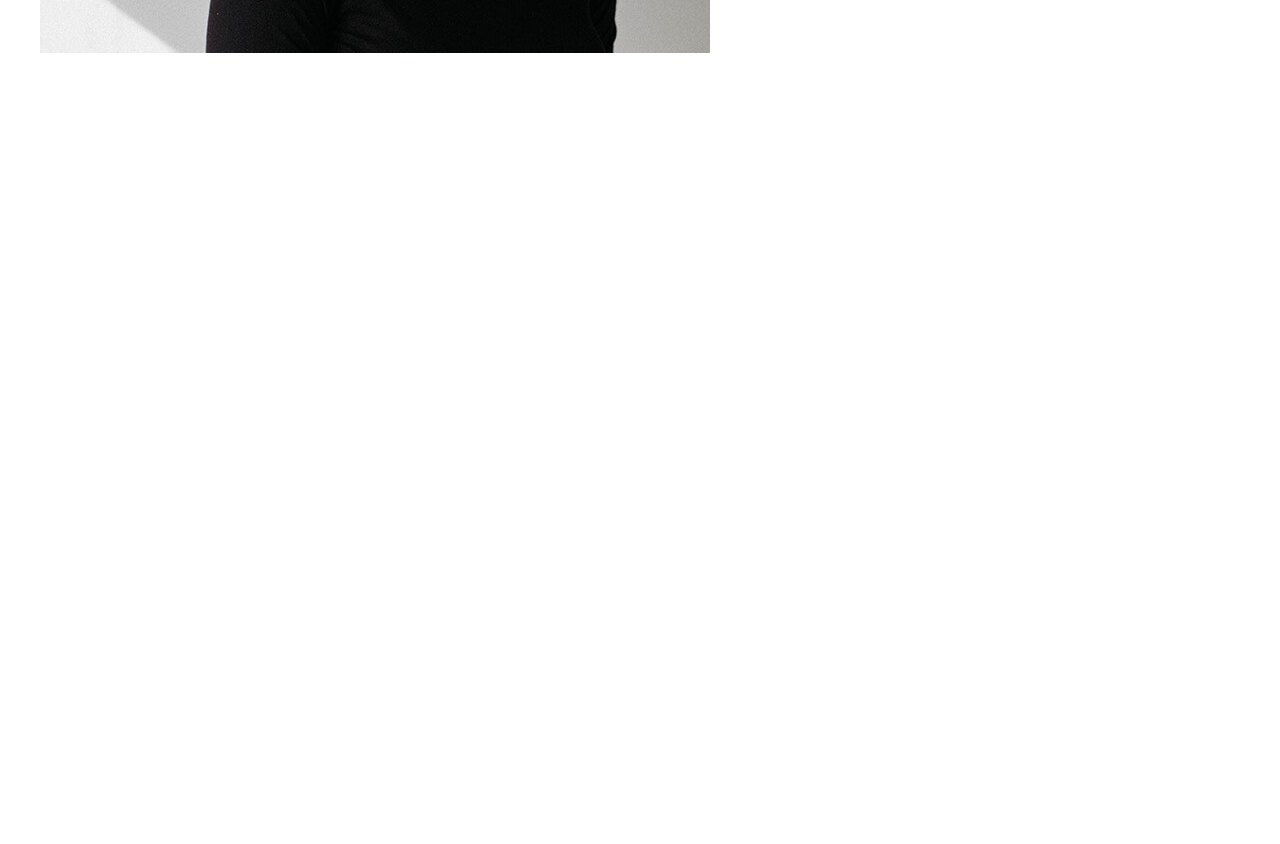
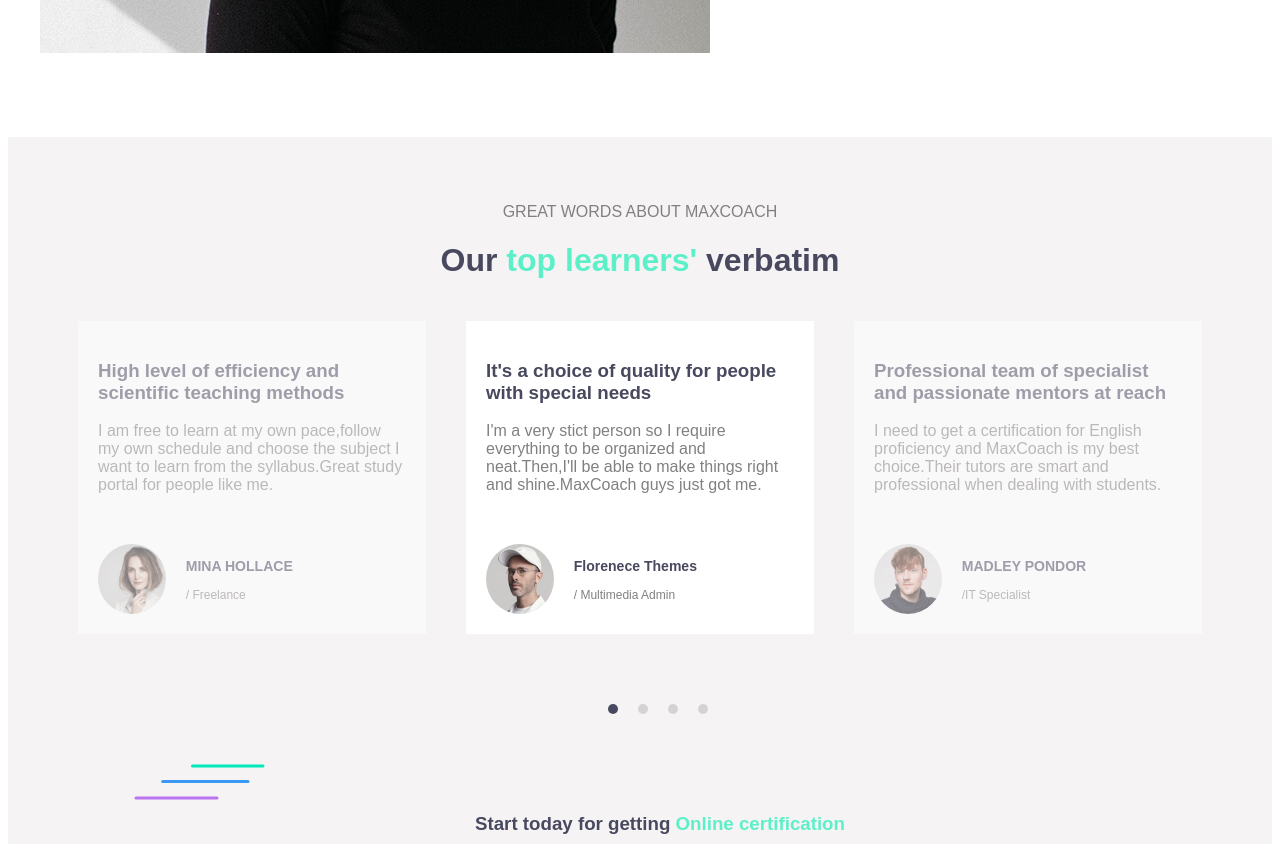
Before and after one commit to santocaridi99/proj-html-vuejs, a Vue app: page / in a window 1280 px wide. Shown: the part 2840-3684 px from the top of the page. Before the commit the page ends 2905 px from the top, so only its background shows below. Built offline with nearby package versions, Linux system fonts and the light colour scheme.

Commit message:
Fine sezione Testimonial + qualche modifica scss a details e coursebox

```diff
--- a/src/components/CoursesBox.vue
+++ b/src/components/CoursesBox.vue
@@ -116,7 +116,8 @@
       flex-wrap: wrap;
       .course {
         display: flex;
-        width: 50%;
+        width: calc(50% - 20px);
+        margin-right: 20px;
         margin-top: 50px;
 
         img {
--- a/src/components/DetailsBox.vue
+++ b/src/components/DetailsBox.vue
@@ -64,6 +64,7 @@
           mentoring portal.Seek for some hidden hints of early-bird rewards as
           well.
         </p>
+        <!-- classe per link che porta a scaricare la guida(per ora un semplice div) -->
         <div class="freebook">Download free guidebook &rarr;</div>
       </div>
     </div>
--- a/src/components/TestimonialBox.vue
+++ b/src/components/TestimonialBox.vue
@@ -1,11 +1,161 @@
 <template>
-    <div></div>
+  <!-- Sezione Testimonial  con le recensioni degli utenti -->
+  <div class="testimonial-container">
+    <div class="testimonial-title">
+      <p>GREAT WORDS ABOUT MAXCOACH</p>
+      <h1>Our <span>top learners' </span>verbatim</h1>
+    </div>
+    <!-- contenitore con card delle recensioni -->
+    <div class="testimonial-cards">
+      <div class="tcard opacity">
+        <h3>High level of efficiency and scientific teaching methods</h3>
+        <p>
+          I am free to learn at my own pace,follow my own schedule and choose
+          the subject I want to learn from the syllabus.Great study portal for
+          people like me.
+        </p>
+        <div class="t-data">
+          <img src="../assets/testimonial-avata-02.jpg" alt="testimonial1" />
+          <div class="t-text">
+            <h3>MINA HOLLACE</h3>
+            <p>/ Freelance</p>
+          </div>
+        </div>
+      </div>
+      <div class="tcard">
+        <h3>It's a choice of quality for people with special needs</h3>
+        <p>
+          I'm a very stict person so I require everything to be organized and
+          neat.Then,I'll be able to make things right and shine.MaxCoach guys
+          just got me.
+        </p>
+        <div class="t-data">
+          <img src="../assets/testimonial-avata-03.jpg" alt="testimonial1" />
+          <div class="t-text">
+            <h3>Florenece Themes</h3>
+            <p>/ Multimedia Admin</p>
+          </div>
+        </div>
+      </div>
+      <div class="tcard opacity">
+        <h3>Professional team of specialist and passionate mentors at reach</h3>
+        <p>
+          I need to get a certification for English proficiency and MaxCoach is
+          my best choice.Their tutors are smart and professional when dealing
+          with students.
+        </p>
+        <div class="t-data">
+          <img src="../assets/testimonial-avata-04.jpg" alt="testimonial1" />
+          <div class="t-text">
+            <h3>MADLEY PONDOR</h3>
+            <p>/IT Specialist</p>
+          </div>
+        </div>
+      </div>
+    </div>
+    <div class="container">
+      <div class="row">
+        <div class="pallini">
+          <div class="pallino pdark"></div>
+          <div class="pallino"></div>
+          <div class="pallino"></div>
+          <div class="pallino"></div>
+        </div>
+      </div>
+      <div class="row">
+        <div class="layout-item fistItem">
+          <img src="../assets/maxcoach-shape-01.png" alt="layout item" />
+        </div>
+        <!-- sezione di testo join con pulsante per iniziare i corsi -->
+        <div class="join">
+          <h3>Start today for getting <span>Online certification</span></h3>
+          <h1>You can be your own guiding star with our help!</h1>
+          <button>Get started now</button>
+        </div>
+        <div class="layout-item secondItem">
+          <img src="../assets/maxcoach-shape-02.png" alt="layout item2" />
+        </div>
+      </div>
+    </div>
+  </div>
 </template>
 <script>
-export default {
-
-}
+export default {};
 </script>
 <style lang="scss" scoped>
-
+@import "@/style/variables.scss";
+.testimonial-container {
+  background-color: $HintofRed;
+  margin-top: 80px;
+  padding: 50px;
+  .testimonial-title {
+    text-align: center;
+    h1 {
+      span {
+        color: $TurquoiseBlue;
+      }
+    }
+  }
+  .testimonial-cards {
+    display: flex;
+    .tcard {
+      width: calc(100% / 3 - 20px);
+      margin: 20px;
+      padding: 20px;
+      background-color: $white;
+      .t-data {
+        display: flex;
+        margin-top: 50px;
+        img {
+          border-radius: 50%;
+          width: 22%;
+        }
+        .t-text {
+          margin-left: 20px;
+          font-size: 12px;
+        }
+      }
+    }
+  }
+  .container {
+    .row {
+      width: 100%;
+      display: flex;
+      justify-content: center;
+      .pallini {
+        display: flex;
+        .pallino {
+          margin: 50px 10px;
+          width: 10px;
+          height: 10px;
+          background-color: lightgray;
+          border-radius: 50%;
+        }
+        // pallino scuro
+        .pdark {
+          background-color: $GunPowder;
+        }
+      }
+      .join {
+        text-align: center;
+        margin: 30px;
+        h3 {
+          margin-bottom: 5px;
+          span {
+            color: $TurquoiseBlue;
+          }
+        }
+        h1 {
+          margin-top: 0;
+        }
+      }
+      .firstItem {
+        align-self: center;
+      }
+      .secondItem {
+        align-self: flex-end;
+      }
+    }
+  }
+}
 </style>
--- a/src/style/main.scss
+++ b/src/style/main.scss
@@ -40,3 +40,6 @@
     color:#1fad96;
     font-weight: bolder;
 }
+.opacity{
+    opacity: 50%;
+}
```
